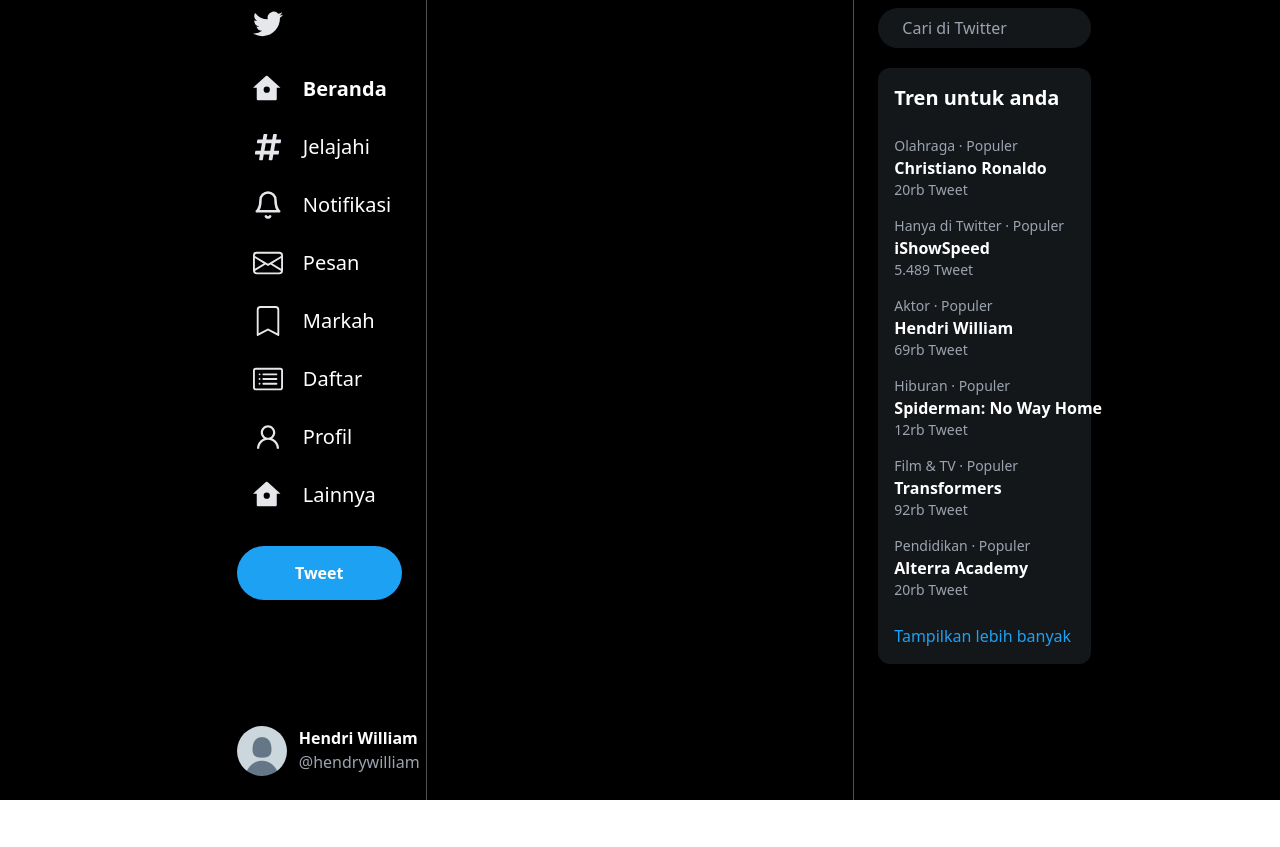
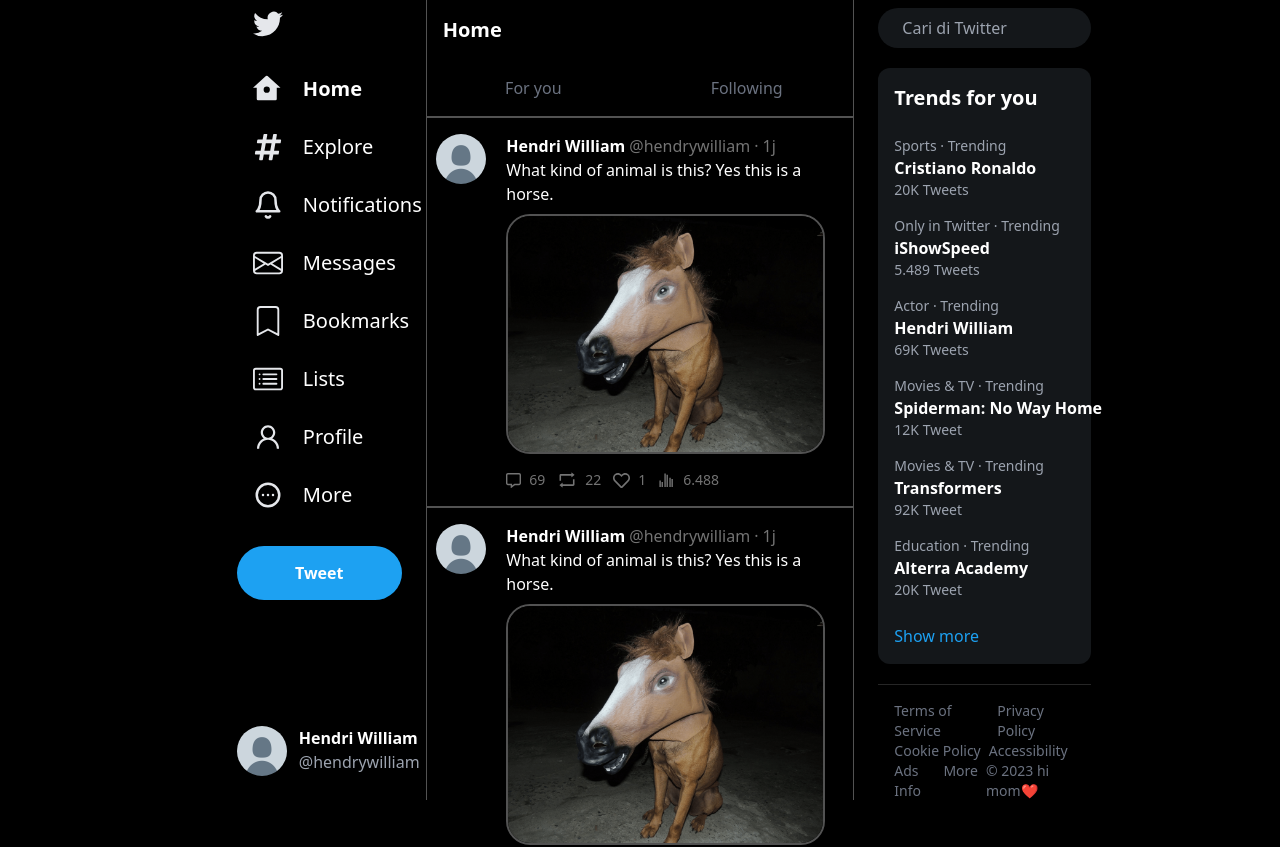
Before and after one commit to hendrywilliam/twitter-clone, a Next.js app: page / in a window 1280 px wide. Shown: the top 847 px of the page. Before the commit the page ends 800 px from the top, so only its background shows below. Built offline with nearby package versions, Linux system fonts and the light colour scheme.

Commit message:
feat: add post reusable component, fix header in main container

```diff
--- /dev/null
+++ b/src/components/Container/MainContainer.tsx
@@ -0,0 +1,25 @@
+import React from "react";
+import { Box, Text, Button, Flex } from "@chakra-ui/react";
+
+type MainContainer = {
+  children: React.ReactNode;
+};
+
+export const MainContainer = ({ children }: MainContainer) => {
+  return (
+    <Box className="relative w-1/3 h-full">
+      <Box className="sticky top-0 w-full h-max border-b border-neutral-600 text-white bg-black z-10">
+        <Text className="p-4 font-bold text-xl">Home</Text>
+        <Flex className="w-full flex">
+          <Button className="basis-1/2 p-4 w-full hover:bg-neutral-800 text-gray-500">
+            For you
+          </Button>
+          <Button className="basis-1/2 p-4 w-full hover:bg-neutral-800 text-gray-500">
+            Following
+          </Button>
+        </Flex>
+      </Box>
+      {children}
+    </Box>
+  );
+};
--- /dev/null
+++ b/src/components/Container/index.ts
@@ -0,0 +1 @@
+export * from "./MainContainer";
--- /dev/null
+++ b/src/components/Elements/Post.tsx
@@ -0,0 +1,62 @@
+import React from "react";
+import { Box, Text, Flex, Button } from "@chakra-ui/react";
+import Image from "next/image";
+import default_profile from "../../../public/default_profile.png";
+import horseImage from "../../../public/horse.png";
+import { FaRegCommentAlt, FaRegHeart } from "react-icons/fa";
+import { AiOutlineRetweet } from "react-icons/ai";
+import { RiBarChartGroupedFill } from "react-icons/ri";
+
+type PostProps = {
+  children: React.ReactNode;
+};
+
+export const Post = () => {
+  return (
+    <Box className="h-max border-y border-neutral-600 flex flex-row text-white py-4 px-2">
+      <Box className=" w-[60px] h-full flex flex-col">
+        <Box className="flex justify-end">
+          <Image
+            src={default_profile}
+            alt="Default Profile"
+            width={50}
+            className="rounded-full just"
+          />
+        </Box>
+      </Box>
+      <Box className="px-5 w-full h-full">
+        <Flex className="flex-row gap-1 ">
+          <Text className="font-bold">Hendri William</Text>
+          <Text className="text-neutral-500">@hendrywilliam</Text>
+          <Text className="text-neutral-500">· 1j</Text>
+        </Flex>
+        <Text>What kind of animal is this? Yes this is a horse.</Text>
+        <Box className="mt-2">
+          <Image
+            src={horseImage}
+            className="w-full rounded-3xl border-2 border-neutral-600"
+            alt="horse"
+          />
+        </Box>
+        <Box className="w-2/3 mt-4 flex flex-row justify-between">
+          <Button className="flex gap-2">
+            <FaRegCommentAlt size={15} className="text-neutral-500" />
+            <Text className="text-sm text-neutral-500">69</Text>
+          </Button>
+          <Button className="flex gap-2">
+            <AiOutlineRetweet size={20} className="text-neutral-500" />
+            <Text className="text-sm text-neutral-500">22</Text>
+          </Button>
+          <Button className="flex gap-2">
+            <FaRegHeart size={17} className="text-neutral-500" />
+            <Text className="text-sm text-neutral-500">1</Text>
+          </Button>
+          <Button className="flex gap-2">
+            <RiBarChartGroupedFill size={17} className="text-neutral-500" />
+            <Text className="text-sm text-neutral-500">6.488</Text>
+          </Button>
+        </Box>
+      </Box>
+    </Box>
+  );
+};
--- /dev/null
+++ b/src/components/Elements/index.ts
@@ -0,0 +1 @@
+export * from "./Post";
--- a/src/components/Layout/MainLayout.tsx
+++ b/src/components/Layout/MainLayout.tsx
@@ -7,9 +7,9 @@
 
 export const MainLayout = ({ children }: MainLayoutProps) => {
   return (
-    <main className="main min-w-screen min-h-screen bg-black">
+    <main className="main min-w-screen min-h-screen h-max bg-black">
       <Box className="min-w-screen min-h-screen h-full w-full">
-        <Flex>{children}</Flex>
+        <Flex className="w-full flex-row relative">{children}</Flex>
       </Box>
     </main>
   );
--- a/src/components/Sidebar/RightSidebar.tsx
+++ /dev/null
@@ -1,86 +0,0 @@
-import React from "react";
-import { Box, Input, Button, Flex, Text } from "@chakra-ui/react";
-
-export const RightSidebar = () => {
-  const trendingDatas = [
-    {
-      id: 1,
-      genre: "Olahraga",
-      status: "Populer",
-      title: "Christiano Ronaldo",
-      tweetCount: "20rb Tweet",
-    },
-    {
-      id: 2,
-      genre: "Hanya di Twitter",
-      status: "Populer",
-      title: "iShowSpeed",
-      tweetCount: "5.489 Tweet",
-    },
-    {
-      id: 3,
-      genre: "Aktor",
-      status: "Populer",
-      title: "Hendri William",
-      tweetCount: "69rb Tweet",
-    },
-    {
-      id: 4,
-      genre: "Hiburan",
-      status: "Populer",
-      title: "Spiderman: No Way Home",
-      tweetCount: "12rb Tweet",
-    },
-    {
-      id: 5,
-      genre: "Film & TV",
-      status: "Populer",
-      title: "Transformers",
-      tweetCount: "92rb Tweet",
-    },
-    {
-      id: 6,
-      genre: "Pendidikan",
-      status: "Populer",
-      title: "Alterra Academy",
-      tweetCount: "20rb Tweet",
-    },
-  ];
-
-  return (
-    <Box className="w-1/3 h-screen border-l border-neutral-600">
-      <Box className="w-1/2 h-max mx-6">
-        <Input
-          placeholder="Cari di Twitter"
-          className="w-full h-10 py-2 px-6 bg-[#14171A] mt-2 rounded-full focus:outline focus:outline-twitterblue"
-        />
-      </Box>
-      <Box className="w-1/2 h-max mx-6 bg-[#14171A] my-5 rounded-xl text-white">
-        <p className="text-xl p-4 font-bold">Tren untuk anda</p>
-        <Flex className="flex-col">
-          {trendingDatas.map((data) => {
-            return (
-              <Button
-                key={data.id}
-                className="px-4 py-2 w-full hover:hover:bg-neutral-800"
-              >
-                <Box className="w-full text-start">
-                  <p className="text-sm text-gray-400">
-                    {data.genre} · {data.status}
-                  </p>
-                  <p className="text-base font-bold">{data.title}</p>
-                  <p className="text-sm text-gray-400">{data.tweetCount}</p>
-                </Box>
-              </Button>
-            );
-          })}
-        </Flex>
-        <Box className="w-full p-4">
-          <Text className="text-md text-twitterblue">
-            Tampilkan lebih banyak
-          </Text>
-        </Box>
-      </Box>
-    </Box>
-  );
-};
--- a/src/components/Sidebar/LeftSidebar.tsx
+++ b/src/components/Sidebars/LeftSidebar.tsx
@@ -5,48 +5,49 @@
 import { FaHashtag } from "react-icons/fa";
 import { FiBell } from "react-icons/fi";
 import { AiOutlineUser } from "react-icons/ai";
+import { TbDotsCircleHorizontal } from "react-icons/tb";
 import Image from "next/image";
 import default_profile from "../../../public/default_profile.png";
 
 export const LeftSidebar = () => {
   return (
-    <Box className="flex w-1/3 min-h-screen h-screen border-r border-neutral-600 justify-end">
+    <Box className="sticky top-0 flex w-1/3 min-h-screen h-screen border-r border-neutral-600 justify-end">
       <Box className="w-1/2 flex flex-col">
         <Box className="w-full h-3/4 px-6 flex flex-col gap-3">
-          <Button className="mb-2 p-2 text-xl w-max hover:rounded-full hover:bg-neutral-500 mx-2">
+          <Button className="mb-2 p-2 text-xl w-max hover:rounded-full hover:bg-neutral-800 mx-2">
             <BsTwitter className="text-gray-200" size={30} />
           </Button>
-          <Button className="text-white font-extrabold mx-2 p-2 text-xl w-max h-max hover:rounded-full hover:bg-neutral-500">
+          <Button className="text-white font-extrabold mx-2 p-2 text-xl w-max h-max hover:rounded-full hover:bg-neutral-800">
             <RiHome7Fill className="text-gray-200 mr-5" size={30} />
-            <span className="mr-5">Beranda</span>
+            <span className="mr-5">Home</span>
           </Button>
-          <Button className="text-white mx-2 p-2 text-xl w-max h-max hover:rounded-full hover:bg-neutral-500">
+          <Button className="text-white mx-2 p-2 text-xl w-max h-max hover:rounded-full hover:bg-neutral-800">
             <FaHashtag className="text-gray-200 mr-5" size={30} />
-            <span className="mr-5">Jelajahi</span>
+            <span className="mr-5">Explore</span>
           </Button>
-          <Button className="text-white mx-2 p-2 text-xl w-max h-max hover:rounded-full hover:bg-neutral-500">
+          <Button className="text-white mx-2 p-2 text-xl w-max h-max hover:rounded-full hover:bg-neutral-800">
             <FiBell className="text-gray-200 mr-5" size={30} />
-            <span className="mr-5">Notifikasi</span>
+            <span className="mr-5">Notifications</span>
           </Button>
-          <Button className="text-white mx-2 p-2 text-xl w-max h-max hover:rounded-full hover:bg-neutral-500">
+          <Button className="text-white mx-2 p-2 text-xl w-max h-max hover:rounded-full hover:bg-neutral-800">
             <BsEnvelope className="text-gray-200 mr-5" size={30} />
-            <span className="mr-5">Pesan</span>
+            <span className="mr-5">Messages</span>
           </Button>
-          <Button className="text-white mx-2 p-2 text-xl w-max h-max hover:rounded-full hover:bg-neutral-500">
+          <Button className="text-white mx-2 p-2 text-xl w-max h-max hover:rounded-full hover:bg-neutral-800">
             <BsBookmark className="text-gray-200 mr-5" size={30} />
-            <span className="mr-5">Markah</span>
+            <span className="mr-5">Bookmarks</span>
           </Button>
-          <Button className="text-white mx-2 p-2 text-xl w-max h-max hover:rounded-full hover:bg-neutral-500">
+          <Button className="text-white mx-2 p-2 text-xl w-max h-max hover:rounded-full hover:bg-neutral-800">
             <BsCardList className="text-gray-200 mr-5" size={30} />
-            <span className="mr-5">Daftar</span>
+            <span className="mr-5">Lists</span>
           </Button>
-          <Button className="text-white mx-2 p-2 text-xl w-max h-max hover:rounded-full hover:bg-neutral-500">
+          <Button className="text-white mx-2 p-2 text-xl w-max h-max hover:rounded-full hover:bg-neutral-800">
             <AiOutlineUser className="text-gray-200 mr-5" size={30} />
-            <span className="mr-5">Profil</span>
+            <span className="mr-5">Profile</span>
           </Button>
-          <Button className="text-white mx-2 p-2 text-xl w-max h-max hover:rounded-full hover:bg-neutral-500">
-            <RiHome7Fill className="text-gray-200 mr-5" size={30} />
-            <span className="mr-5">Lainnya</span>
+          <Button className="text-white mx-2 p-2 text-xl w-max h-max hover:rounded-full hover:bg-neutral-800">
+            <TbDotsCircleHorizontal className="text-gray-200 mr-5" size={30} />
+            <span className="mr-5">More</span>
           </Button>
           <Flex className="w-full mt-4 h-14 flex-coltext-center justify-center">
             <Button className="rounded-full bg-twitterblue w-full font-bold text-white">
--- /dev/null
+++ b/src/components/Sidebars/RightSidebar.tsx
@@ -0,0 +1,113 @@
+import React from "react";
+import { Box, Input, Button, Flex, Text, Link } from "@chakra-ui/react";
+
+export const RightSidebar = () => {
+  const trendingDatas = [
+    {
+      id: 1,
+      topic: "Sports",
+      status: "Trending",
+      title: "Cristiano Ronaldo",
+      tweetCount: "20K Tweets",
+    },
+    {
+      id: 2,
+      topic: "Only in Twitter",
+      status: "Trending",
+      title: "iShowSpeed",
+      tweetCount: "5.489 Tweets",
+    },
+    {
+      id: 3,
+      topic: "Actor",
+      status: "Trending",
+      title: "Hendri William",
+      tweetCount: "69K Tweets",
+    },
+    {
+      id: 4,
+      topic: "Movies & TV",
+      status: "Trending",
+      title: "Spiderman: No Way Home",
+      tweetCount: "12K Tweet",
+    },
+    {
+      id: 5,
+      topic: "Movies & TV",
+      status: "Trending",
+      title: "Transformers",
+      tweetCount: "92K Tweet",
+    },
+    {
+      id: 6,
+      topic: "Education",
+      status: "Trending",
+      title: "Alterra Academy",
+      tweetCount: "20K Tweet",
+    },
+  ];
+
+  return (
+    <Box className="sticky w-1/3 h-screen top-0 border-l border-neutral-600">
+      <Box className="w-1/2 h-max mx-6">
+        <Input
+          placeholder="Cari di Twitter"
+          className="w-full h-10 py-2 px-6 bg-[#14171A] mt-2 rounded-full focus:outline focus:outline-twitterblue"
+        />
+      </Box>
+      <Box className="w-1/2 h-max mx-6 bg-[#14171A] my-5 rounded-xl text-white">
+        <Text className="text-xl p-4 font-bold">Trends for you</Text>
+        <Flex className="flex-col">
+          {trendingDatas.map((data) => {
+            return (
+              <Button
+                key={data.id}
+                className="px-4 py-2 w-full hover:bg-neutral-800"
+              >
+                <Box className="w-full text-start">
+                  <Text className="text-sm text-gray-400">
+                    {data.topic} · {data.status}
+                  </Text>
+                  <Text className="text-base font-bold">{data.title}</Text>
+                  <Text className="text-sm text-gray-400">
+                    {data.tweetCount}
+                  </Text>
+                </Box>
+              </Button>
+            );
+          })}
+        </Flex>
+        <Box className="w-full p-4">
+          <Text className="text-md text-twitterblue">Show more</Text>
+        </Box>
+      </Box>
+      <Flex className="w-1/2 flex-col h-max mx-6 px-4 pt-2 border-t border-neutral-800 my-5 text-white">
+        <Flex className="gap-2 mt-2">
+          <Link className="text-sm text-gray-500 hover:underline" href="#">
+            Terms of Service
+          </Link>
+          <Link className="text-sm text-gray-500 hover:underline" href="#">
+            Privacy Policy
+          </Link>
+        </Flex>
+        <Flex className="gap-2">
+          <Link className="text-sm text-gray-500 hover:underline" href="#">
+            Cookie Policy
+          </Link>
+          <Link className="text-sm text-gray-500 hover:underline" href="#">
+            Accessibility
+          </Link>
+        </Flex>
+        <Flex className="gap-2">
+          <Link className="text-sm text-gray-500 hover:underline" href="#">
+            Ads Info
+          </Link>
+          <Link className="text-sm text-gray-500 hover:underline" href="#">
+            More
+          </Link>
+          <Link className="text-sm text-gray-500">© 2023 hi mom❤️</Link>
+        </Flex>
+      </Flex>
+    </Box>
+  );
+};
--- a/src/components/index.ts
+++ b/src/components/index.ts
@@ -1,2 +1,4 @@
 export * from "./Layout";
-export * from "./Sidebar";
+export * from "./Sidebars";
+export * from "./Container";
+export * from "./Elements";
--- a/src/pages/index.tsx
+++ b/src/pages/index.tsx
@@ -1,20 +1,31 @@
 import Head from "next/head";
-import { MainLayout, LeftSidebar, RightSidebar } from "@/components";
+import {
+  MainLayout,
+  LeftSidebar,
+  RightSidebar,
+  MainContainer,
+  Post,
+} from "@/components";
 
 export default function Home() {
   return (
     <>
       <Head>
-        <title>Ngab</title>
-        <meta name="description" content="Generated by create next app" />
+        <title>Beranda / Twitter</title>
+        <meta name="description" content="Twitter Clone by @hendrywilliam" />
         <meta name="viewport" content="width=device-width, initial-scale=1" />
         <link rel="icon" href="/favicon.ico" />
       </Head>
       <MainLayout>
         <LeftSidebar />
-        <div className="w-1/3">
-          <p>Ngab</p>
-        </div>
+        <MainContainer>
+          <Post />
+          <Post />
+          <Post />
+          <Post />
+          <Post />
+          <Post />
+        </MainContainer>
         <RightSidebar />
       </MainLayout>
     </>
```
Also changed, not shown: public/horse.png (added), src/components/Sidebars/index.ts (renamed from src/components/Sidebar/index.ts).
